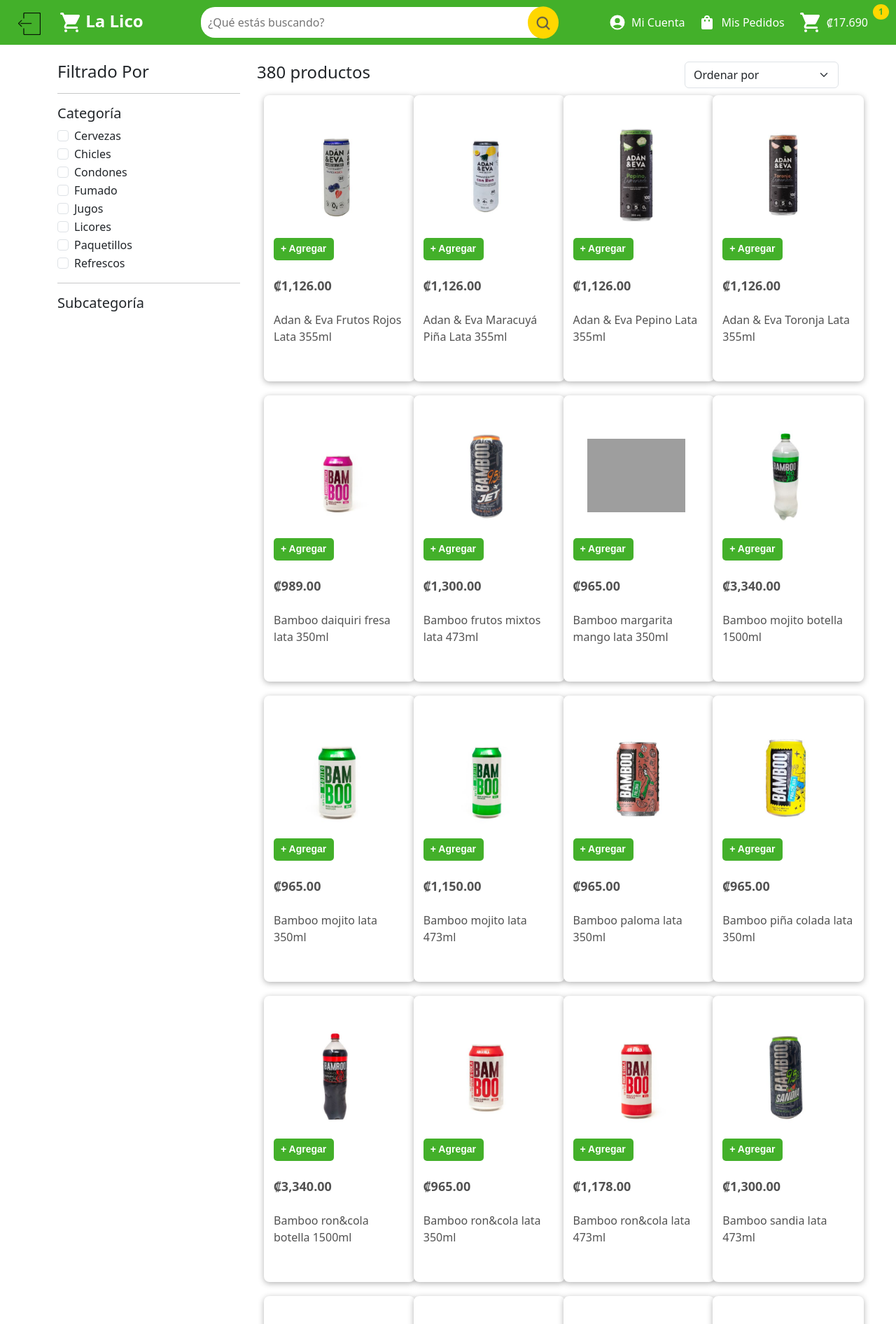
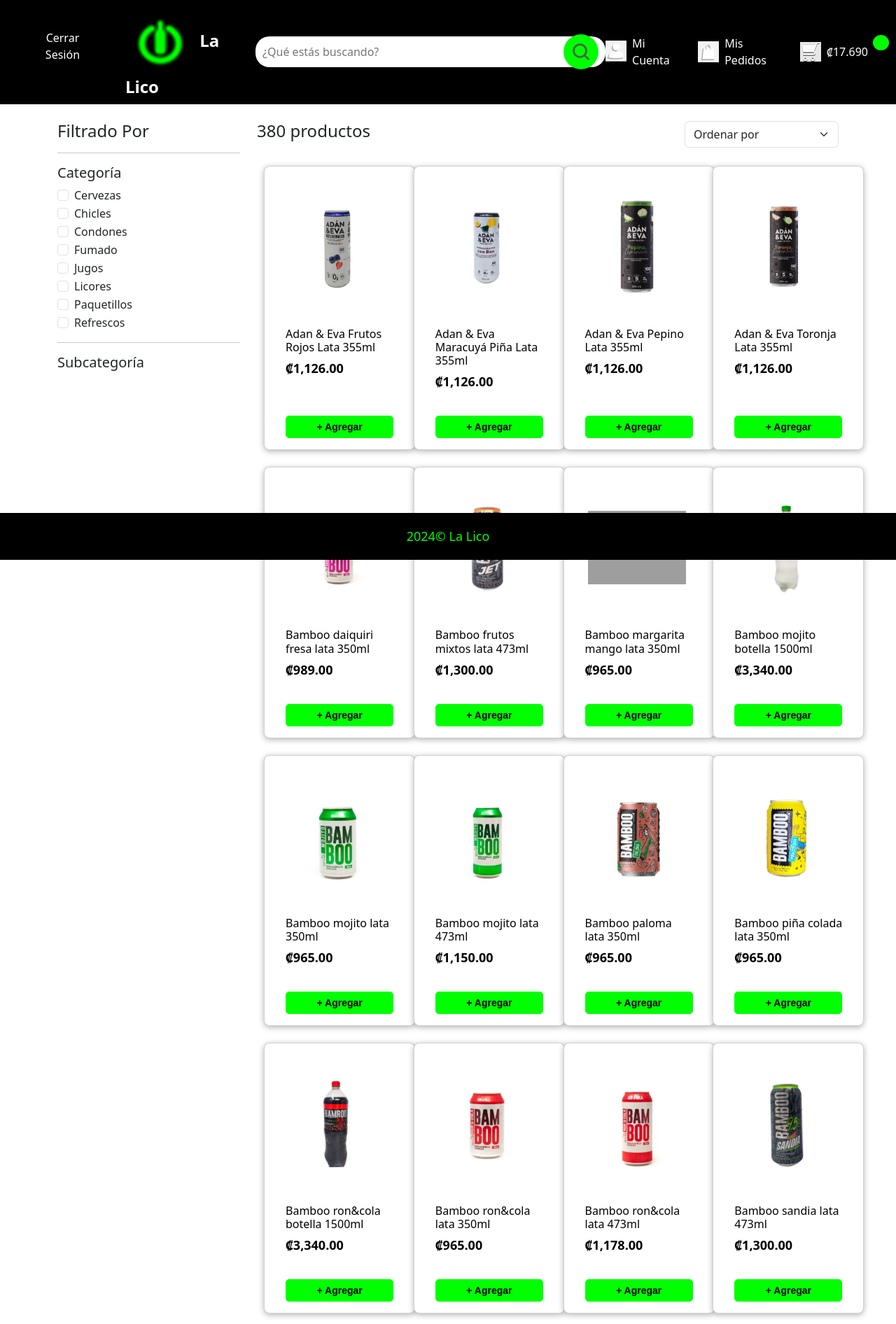
Before and after one commit to JefryM27/web_project, a PHP site: page /pages/dashboard.php in a window 1280 px wide. Shown: the top 1892 px of the page at 70% size. Run offline with PHP 8.4, Linux system fonts and the light colour scheme; some web fonts are replaced; grey boxes are pictures that could not be loaded.

Commit message:
Add the disign to dashboard and create the interface of edit profile

```diff
--- a/app/index.php
+++ b/app/index.php
@@ -1,3 +1,4 @@
+
 <?php
 session_start(); // Iniciar la sesión para manejar los mensajes
 
@@ -43,7 +44,7 @@ if (isset($_SESSION['error_message'])) {
 <body>
     <div class="container">
         <div class="container-form">
-            <form class="sign-in" action="/actions/users/authenticadLogin.php" method="POST">
+            <form class="sign-in" action="/app/actions/users/authenticadLogin.php" method="POST">
                 <h2>Iniciar Sesión</h2>
                 <span>Use su correo y contraseña</span>
                 <div class="container-input">
--- a/app/pages/dashboard.php
+++ b/app/pages/dashboard.php
@@ -1,3 +1,4 @@
+<?php include '../public/shared/header.html'; ?>
 <?php
 session_start();
 
@@ -39,27 +40,6 @@ foreach ($subcategorias as $categoria => $subs) {
     <link rel="stylesheet" href="../public/css/dashboardStyle.css">
 </head>
 <body>
-    <div class="header">
-        <div class="header-left">
-            <form method="post" action="">
-                <button type="submit" name="logout"><img src="../public/img/logout.png" alt="Logout"></button>
-            </form>
-            <h2><img src="../public/img/icon_cart.svg" alt="Mi Cuenta"> La Lico</h2>
-        </div>
-        <div class="header-center">
-            <input type="text" id="search-input" placeholder="¿Qué estás buscando?">
-            <button onclick="searchProducts()"><img src="../public/img/icon_search.png" alt="Buscar"></button>
-        </div>
-        <div class="header-right">
-            <a href="#"><img src="../public/img/icon_user.svg" alt="Mi Cuenta">Mi Cuenta</a>
-            <a href="#"><img src="../public/img/icon_box.svg" alt="Mis Pedidos">Mis Pedidos</a>
-            <div class="cart">
-                <a href="#"><img src="../public/img/icon_cart.svg" alt="Carrito">₡17.690</a>
-                <span>1</span>
-            </div>
-        </div>
-    </div>
-
     <div class="container mt-4">
         <div class="row">
             <!-- Sidebar de Filtros -->
@@ -95,7 +75,7 @@ foreach ($subcategorias as $categoria => $subs) {
 
             <!-- Sección de Productos -->
             <div class="col">
-                <div class="d-flex align-items-center justify-content-between">
+                <div class="d-flex align-items-center justify-content-between mb-3">
                     <h4 id="product-count"><?php echo count($productos); ?> productos</h4>
                     <select id="sort-price" class="form-select w-auto" onchange="sortProductsByPrice()">
                         <option value="none">Ordenar por</option>
@@ -105,23 +85,25 @@ foreach ($subcategorias as $categoria => $subs) {
                 </div>
                 <div class="row" id="product-container">
                     <?php foreach ($productos as $producto): ?>
-                        <div class="col-md-3 justify-content-center">
-                            <div class="product-card" data-category="<?php echo $producto['category']; ?>"
+                        <div class="col-md-3 mb-4">
+                            <div class="card h-100 product-card" data-category="<?php echo $producto['category']; ?>"
                                 data-subcategory="<?php echo $producto['sub_category']; ?>"
                                 data-name="<?php echo strtolower($producto['name']); ?>"
                                 data-price="<?php echo $producto['price']; ?>">
-                                <img src="<?php echo $producto['image_url']; ?>" class="product-img"
+                                <img src="<?php echo $producto['image_url']; ?>" class="card-img-top product-img"
                                     alt="<?php echo $producto['name']; ?>">
-                                <div class="add-button" onclick="toggleSpinner(this)">+ Agregar</div>
-                                <div class="spinner-container" style="display:none;">
-                                    <button class="btn btn-light btn-spinner" onclick="decrementCount(this)">-</button>
-                                    <span class="spinner-value">1</span>
-                                    <button class="btn btn-light btn-spinner" onclick="incrementCount(this)">+</button>
+                                <div class="card-body d-flex flex-column">
+                                    <h5 class="card-title product-title"><?php echo $producto['name']; ?></h5>
+                                    <p class="card-text product-price">₡<?php echo number_format($producto['price'], 2); ?></p>
+                                    <div class="mt-auto">
+                                        <button class="btn btn-primary add-button w-100" onclick="toggleSpinner(this)">+ Agregar</button>
+                                        <div class="spinner-container mt-2" style="display:none;">
+                                            <button class="btn btn-light btn-spinner">-</button>
+                                            <span class="spinner-value">1</span>
+                                            <button class="btn btn-light btn-spinner">+</button>
+                                        </div>
+                                    </div>
                                 </div>
-                                <div class="product-price mt-4">₡<span class="product-price-value"
-                                        data-base-price="<?php echo number_format($producto['price'], 2); ?>"><?php echo number_format($producto['price'], 2); ?></span>
-                                </div>
-                                <div class="product-title mt-4"><?php echo $producto['name']; ?></div>
                             </div>
                         </div>
                     <?php endforeach; ?>
@@ -130,6 +112,8 @@ foreach ($subcategorias as $categoria => $subs) {
         </div>
     </div>
     <script src="../public/js/dashboardScript.js"></script>
+    <?php include '../public/shared/footer.html'; ?>
+
 </body>
 
 </html>
--- a/app/public/css/dashboardStyle.css
+++ b/app/public/css/dashboardStyle.css
@@ -1,95 +1,3 @@
-.header {
-    background-color: #43b02a;
-    padding: 10px 20px;
-    color: white;
-    display: flex;
-    align-items: center;
-    justify-content: space-between;
-}
-
-.header-left {
-    display: flex;
-    align-items: center;
-}
-
-.header-left button {
-    background: none;
-    border: none;
-    color: white;
-    font-size: 24px;
-    margin-right: 20px;
-    cursor: pointer;
-}
-
-.header-left h2 {
-    margin: 0;
-    font-size: 24px;
-    font-weight: bold;
-}
-
-.header-center {
-    flex-grow: 0.25;
-    display: flex;
-    justify-content: center;
-    position: relative;
-}
-
-.header-center input {
-    width: 500px;
-    padding: 10px;
-    border: none;
-    border-radius: 20px;
-    padding-right: 40px;
-}
-
-.header-center button {
-    position: absolute;
-    right: 10px;
-    top: 50%;
-    transform: translateY(-50%);
-    background-color: #FFD700;
-    border: none;
-    border-radius: 50%;
-    padding: 10px;
-    cursor: pointer;
-}
-
-.header-right {
-    display: flex;
-    align-items: center;
-}
-
-.header-right a {
-    color: white;
-    margin-right: 20px;
-    text-decoration: none;
-    font-size: 16px;
-    display: flex;
-    align-items: center;
-}
-
-.header-right a img {
-    margin-right: 8px;
-}
-
-.header-right .cart {
-    position: relative;
-    display: flex;
-    align-items: center;
-}
-
-.header-right .cart span {
-    position: absolute;
-    top: -10px;
-    right: -10px;
-    background-color: #FFD700;
-    color: #43b02a;
-    border-radius: 50%;
-    padding: 2px 8px;
-    font-size: 12px;
-    font-weight: bold;
-}
-
 .product-card {
     background-color: white;
     border-radius: 8px;
@@ -112,7 +20,7 @@
 
 .product-price {
     font-weight: bold;
-    color: #525252;
+    color: #000000;
     font-size: 18px;
     letter-spacing: 0em;
     line-height: 25px;
@@ -120,7 +28,7 @@
 }
 
 .product-title {
-    color: #525252;
+    color: #000000;
     font-size: 16px;
     margin-top: 10px;
 }
@@ -133,22 +41,22 @@
 }
 
 .add-button {
-    background-color: #43b02a;
+    background-color: #00FF00;
     padding: 5px 10px;
     border-radius: 5px;
     cursor: pointer;
     width: 86px;
     min-height: 32px;
     max-height: 32px;
-    color: #fff;
-    border-color: #43b02a;
+    color: #000000;
+    border-color: #00FF00;
     font-size: 14px;
     font-family: 'MyriadPro-semibold-600', sans-serif;
     font-weight: 600;
 }
 
 .add-button:hover {
-    background-color: #0056b3;
+    background-color: #00FF00;
 }
 
 .filter-section h5 {
@@ -189,3 +97,18 @@
     font-size: 16px;
     font-weight: bold;
 }
+
+button[name="logout"] {
+    background-color: #000000;
+    color: white;
+    border: none;
+    padding: 10px 20px;
+    font-size: 16px;
+    cursor: pointer;
+    border-radius: 5px;
+    transition: background-color 0.3s;
+}
+
+button[name="logout"]:hover {
+    background-color: red;
+}
--- /dev/null
+++ b/app/public/css/header.css
@@ -0,0 +1,105 @@
+/* Header Styles */
+.header {
+    background-color: #000000;
+    padding: 10px 20px;
+    color: white;
+    display: flex;
+    align-items: center;
+    justify-content: space-between;
+}
+
+.header-left {
+    display: flex;
+    align-items: center;
+}
+
+.header-left button {
+    background: none;
+    border: none;
+    color: white;
+    font-size: 24px;
+    margin-right: 20px;
+    cursor: pointer;
+}
+
+.header-left h2 {
+    margin: 0;
+    font-size: 24px;
+    font-weight: bold;
+}
+
+.header-center {
+    flex-grow: 0.25;
+    display: flex;
+    justify-content: center;
+    position: relative;
+}
+
+.header-center input {
+    width: 500px;
+    padding: 10px;
+    border: none;
+    border-radius: 20px;
+    padding-right: 40px;
+}
+
+.header-center button {
+    position: absolute;
+    right: 10px;
+    top: 50%;
+    transform: translateY(-50%);
+    background-color: #00FF00;
+    border: none;
+    border-radius: 50%;
+    padding: 10px;
+    cursor: pointer;
+}
+
+.header-right {
+    display: flex;
+    align-items: center;
+}
+
+.header-right a {
+    color: #ffffff;
+    margin-right: 20px;
+    text-decoration: none;
+    font-size: 16px;
+    display: flex;
+    align-items: center;
+}
+
+.header-right a img {
+    margin-right: 8px;
+}
+
+.header-right .cart {
+    position: relative;
+    display: flex;
+    align-items: center;
+}
+
+.header-right .cart span {
+    position: absolute;
+    top: -10px;
+    right: -10px;
+    background-color: #00FF00;
+    color: #00FF00;
+    border-radius: 50%;
+    padding: 2px 8px;
+    font-size: 12px;
+    font-weight: bold;
+}
+
+/* Footer Styles */
+.footer {
+    background-color: #000000;
+    color: #00FF00;
+    text-align: center;
+    padding: 20px;
+    font-size: 18px;
+    position: fixed;
+    width: 100%;
+    bottom: 0;
+    left: 0;
+}
--- /dev/null
+++ b/app/public/shared/footer.html
@@ -0,0 +1,12 @@
+<!DOCTYPE html>
+<html lang="es">
+<head>
+    <meta charset="UTF-8">
+    <meta name="viewport" content="width=device-width, initial-scale=1.0">
+</head>
+<body>
+    <div class="footer">
+        2024© La Lico
+    </div>
+</body>
+</html>
--- /dev/null
+++ b/app/public/shared/header.html
@@ -0,0 +1,34 @@
+<link rel="stylesheet" href="../public/css/header.css">
+<div class="header">
+    <div class="header-left">
+        <form method="post" action="">
+            <button type="submit" name="logout" class="logout-button">
+                Cerrar Sesión
+            </button>
+        </form>
+        <h2 class="logo-title">
+            <img src="../public/img/mainLogo.png" alt="Mi Cuenta" class="logo-img">
+            <span>La Lico</span>
+        </h2>
+    </div>
+    <div class="header-center">
+        <input type="text" id="search-input" placeholder="¿Qué estás buscando?" class="search-input">
+        <button onclick="searchProducts()" class="search-button">
+            <img src="../public/img/icon_search.png" alt="Buscar" class="search-icon">
+        </button>
+    </div>
+    <div class="header-right">
+        <a href="../pages/profile.php" class="header-link">
+            <img src="../public/img/user.jpg" alt="Mi Cuenta" class="header-icon">Mi Cuenta
+        </a>
+        <a href="#" class="header-link">
+            <img src="../public/img/box.jpg" alt="Mis Pedidos" class="header-icon">Mis Pedidos
+        </a>
+        <div class="cart">
+            <a href="#" class="header-link">
+                <img src="../public/img/cart.png" alt="Carrito" class="header-icon">₡17.690
+            </a>
+            <span class="cart-badge">1</span>
+        </div>
+    </div>
+</div>
```
Also changed, not shown: app/actions/users/authenticadLogin.php (+21 -6 lines), app/actions/users/edit.php (added, +111 -0 lines), app/pages/profile.php (added, +49 -0 lines), app/public/css/profileStyle.css (added, +83 -0 lines), app/public/img/box.jpg (added), app/public/img/cart.png (added), app/public/img/icon_box.svg (deleted), app/public/img/icon_cart.svg (deleted), app/public/img/icon_search.png, app/public/img/icon_user.svg (deleted), app/public/img/mainLogo.png (added), app/public/img/user.jpg (added).
